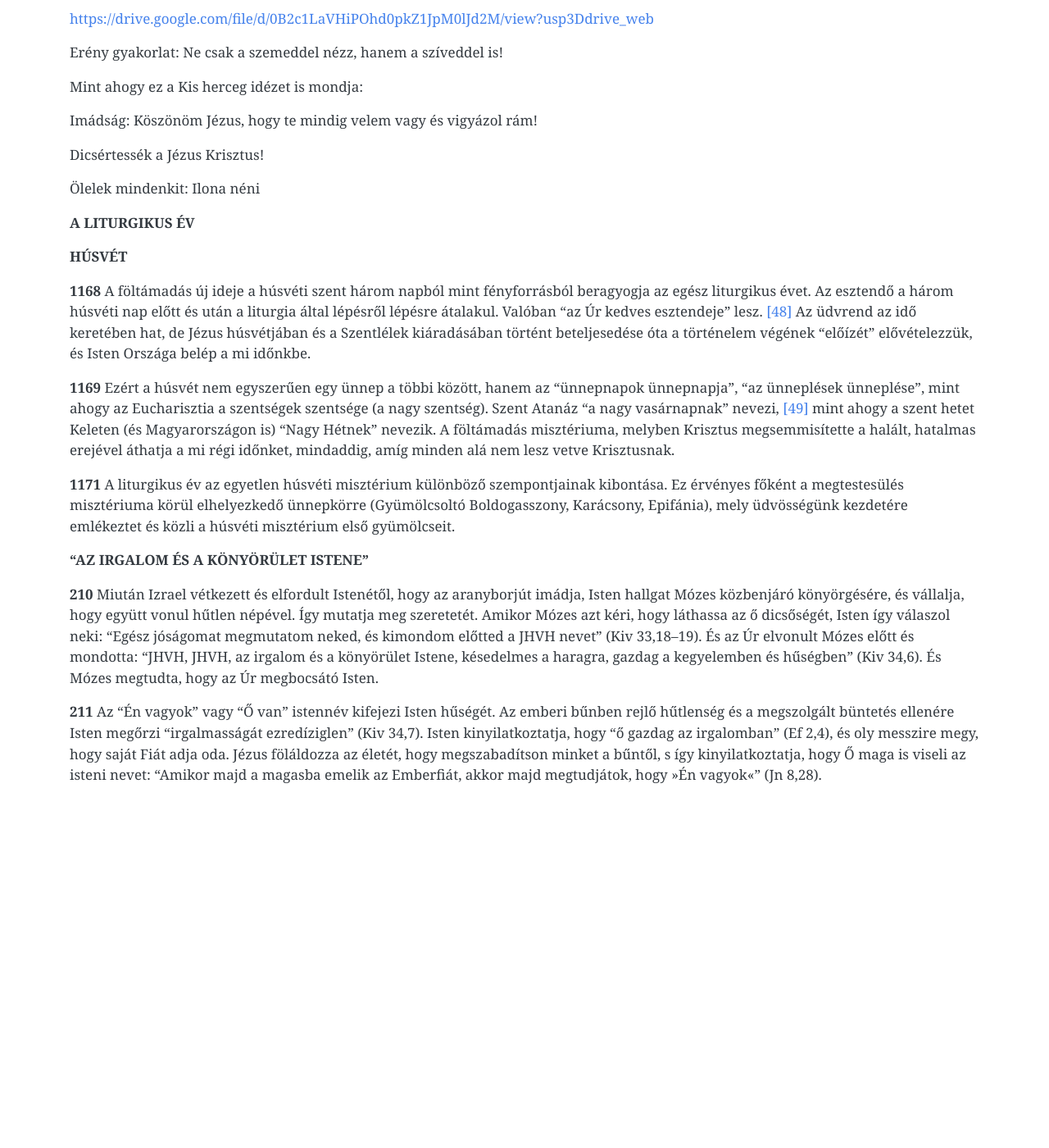
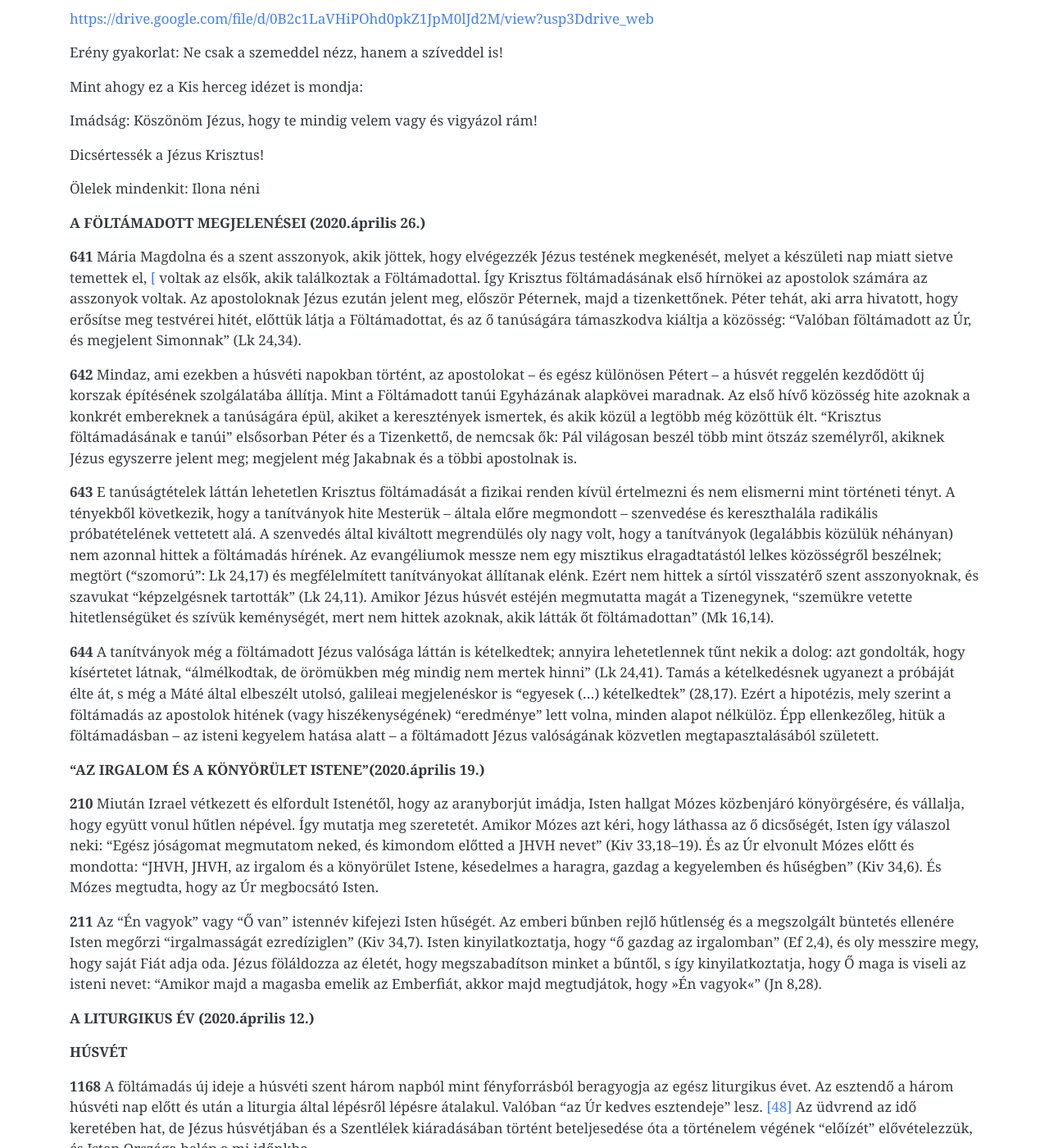
Before and after one commit to pecsi-ferences/pecsi-ferences.github.io, a Jekyll site: the page built from hittan.md, in a window 1280 px wide and 1400 px high, scrolled down 2171 px. Shown: the whole window at 82% size. Built offline with Jekyll 4.4.1, drawn with Linux system fonts in a browser that asks for light colours; nearby versions of some CDN libraries; before the commit the page ends 3169 px from its top, so only the background shows below that.

Commit message:
Update from Forestry.io Zoltán Dohány updated hittan.md

```diff
--- a/hittan.md
+++ b/hittan.md
@@ -77,7 +77,23 @@ Dicsértessék a Jézus Krisztus!
 
 Ölelek mindenkit: Ilona néni
 
-**A LITURGIKUS ÉV**
+**A FÖLTÁMADOTT MEGJELENÉSEI  (2020.április 26.)**
+
+**641** Mária Magdolna és a szent asszonyok, akik jöttek, hogy elvégezzék Jézus testének megkenését, melyet a készületi nap miatt sietve temettek el, [\[ ](https://archiv.katolikus.hu/kek/kek00624.html#J551)voltak az elsők, akik találkoztak a Föltámadottal. Így Krisztus föltámadásának első hírnökei az apostolok számára az asszonyok voltak. Az apostoloknak Jézus ezután jelent meg, először Péternek, majd a tizenkettőnek. Péter tehát, aki arra hivatott, hogy erősítse meg testvérei hitét, előttük látja a Föltámadottat, és az ő tanúságára támaszkodva kiáltja a közösség: "Valóban föltámadott az Úr, és megjelent Simonnak" (Lk 24,34).
+
+**642** Mindaz, ami ezekben a húsvéti napokban történt, az apostolokat -- és egész különösen Pétert -- a húsvét reggelén kezdődött új korszak építésének szolgálatába állítja. Mint a Föltámadott tanúi Egyházának alapkövei maradnak. Az első hívő közösség hite azoknak a konkrét embereknek a tanúságára épül, akiket a keresztények ismertek, és akik közül a legtöbb még közöttük élt. "Krisztus föltámadásának e tanúi" elsősorban Péter és a Tizenkettő, de nemcsak ők: Pál világosan beszél több mint ötszáz személyről, akiknek Jézus egyszerre jelent meg; megjelent még Jakabnak és a többi apostolnak is.
+
+**643** E tanúságtételek láttán lehetetlen Krisztus föltámadását a fizikai renden kívül értelmezni és nem elismerni mint történeti tényt. A tényekből következik, hogy a tanítványok hite Mesterük -- általa előre megmondott -- szenvedése és kereszthalála radikális próbatételének vettetett alá. A szenvedés által kiváltott megrendülés oly nagy volt, hogy a tanítványok (legalábbis közülük néhányan) nem azonnal hittek a föltámadás hírének. Az evangéliumok messze nem egy misztikus elragadtatástól lelkes közösségről beszélnek; megtört ("szomorú": Lk 24,17) és megfélelmített tanítványokat állítanak elénk. Ezért nem hittek a sírtól visszatérő szent asszonyoknak, és szavukat "képzelgésnek tartották" (Lk 24,11). Amikor Jézus húsvét estéjén megmutatta magát a Tizenegynek, "szemükre vetette hitetlenségüket és szívük keménységét, mert nem hittek azoknak, akik látták őt föltámadottan" (Mk 16,14).
+
+**644** A tanítványok még a föltámadott Jézus valósága láttán is kételkedtek; annyira lehetetlennek tűnt nekik a dolog: azt gondolták, hogy kísértetet látnak, "álmélkodtak, de örömükben még mindig nem mertek hinni" (Lk 24,41). Tamás a kételkedésnek ugyanezt a próbáját élte át, s még a Máté által elbeszélt utolsó, galileai megjelenéskor is "egyesek (...) kételkedtek" (28,17). Ezért a hipotézis, mely szerint a föltámadás az apostolok hitének (vagy hiszékenységének) "eredménye" lett volna, minden alapot nélkülöz. Épp ellenkezőleg, hitük a föltámadásban -- az isteni kegyelem hatása alatt -- a föltámadott Jézus valóságának közvetlen megtapasztalásából született.
+
+**"AZ IRGALOM ÉS A KÖNYÖRÜLET ISTENE"(2020.április 19.)**
+
+**210** Miután Izrael vétkezett és elfordult Istenétől, hogy az aranyborjút imádja, Isten hallgat Mózes közbenjáró könyörgésére, és vállalja, hogy együtt vonul hűtlen népével. Így mutatja meg szeretetét. Amikor Mózes azt kéri, hogy láthassa az ő dicsőségét, Isten így válaszol neki: "Egész jóságomat megmutatom neked, és kimondom előtted a JHVH nevet" (Kiv 33,18--19). És az Úr elvonult Mózes előtt és mondotta: "JHVH, JHVH, az irgalom és a könyörület Istene, késedelmes a haragra, gazdag a kegyelemben és hűségben" (Kiv 34,6). És Mózes megtudta, hogy az Úr megbocsátó Isten.
+
+**211** Az "Én vagyok" vagy "Ő van" istennév kifejezi Isten hűségét. Az emberi bűnben rejlő hűtlenség és a megszolgált büntetés ellenére Isten megőrzi "irgalmasságát ezredíziglen" (Kiv 34,7). Isten kinyilatkoztatja, hogy "ő gazdag az irgalomban" (Ef 2,4), és oly messzire megy, hogy saját Fiát adja oda. Jézus föláldozza az életét, hogy megszabadítson minket a bűntől, s így kinyilatkoztatja, hogy Ő maga is viseli az isteni nevet: "Amikor majd a magasba emelik az Emberfiát, akkor majd megtudjátok, hogy »Én vagyok«" (Jn 8,28).
+
+**A LITURGIKUS ÉV  (2020.április 12.)**
 
 **HÚSVÉT**
 
```
Also changed, not shown: other parts of hittan.md (+0 -6 lines), .forestry/settings.yml.
